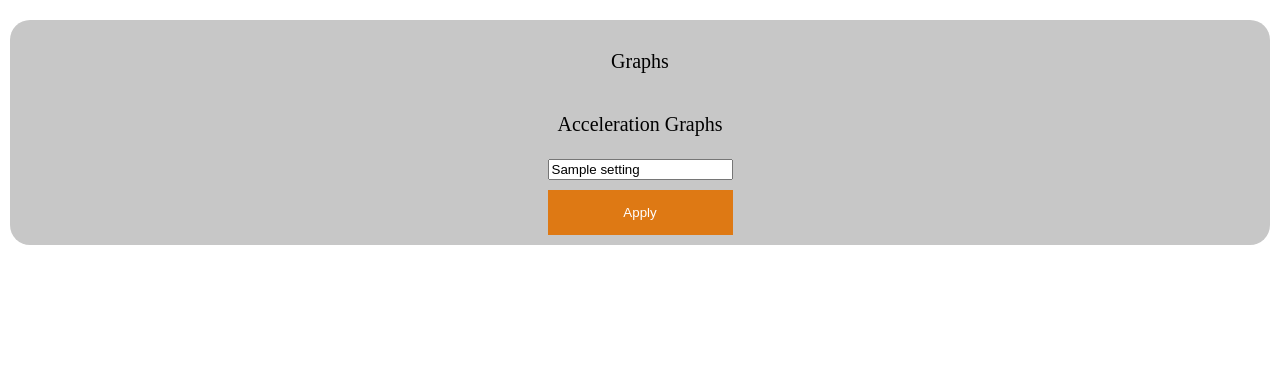
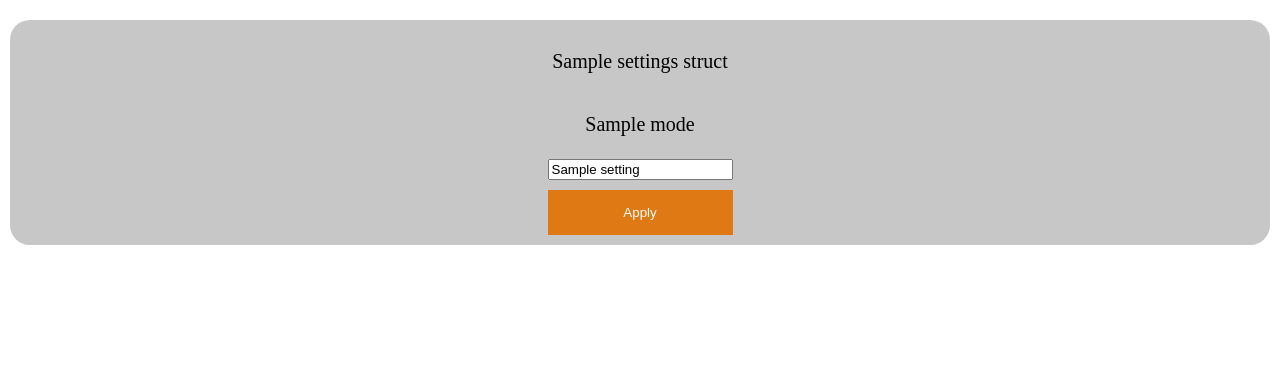
Before and after one commit to zNitche/MotoSentinel, a Flask app: template templates/settings.html in a window 1280 px wide. Shown: the part 43-420 px from the top of the page. Run offline with Flask 2, Linux system fonts and the light colour scheme; the template is opened without the code that fills it: most values are stand-ins (such as "Sample title", 1, 10 or a date in 2020).

Commit message:
generalized generating settings page

```diff
--- a/routes/content.py
+++ b/routes/content.py
@@ -20,7 +20,7 @@ def home():
 def settings():
     settings_data = settings_utils.load_settings()
 
-    return render_template("settings.html", settings_data=settings_data, settings_config=SettingsConfig)
+    return render_template("settings.html", settings_data=settings_data, settings_config=SettingsConfig, settings=SettingsConfig.SETTINGS_PAGE_STRUCT)
 
 
 @content_.route("/graphs")
--- a/templates/settings.html
+++ b/templates/settings.html
@@ -1,20 +1,29 @@
 {% extends "base.html" %}
 {% block content %}
+        {% if settings|length > 0 %}
+            {% for settings_struct in settings %}
                 <div class="settings-container">
                     <p>
-                Graphs
+                        {{ settings_struct["title"] }}
                     </p>
-
-            <form method="GET" action="{{ url_for('settings.set_time_range') }}" enctype="multipart/form-data">
+                    {% for mode in settings_struct["modes"] %}
+                        <form method="GET" action="{{ url_for('settings.set_time_range', mode=mode) }}" enctype="multipart/form-data">
                             <span>
                                 <p>
-                        Acceleration Graphs
+                                    {{ mode }}
                                 </p>
-                    <input type="text" id="{{ settings_config.SETTINGS_ACCELERATION_TIME_RANGE_KEY_NAME }}"
-                           name="{{ settings_config.SETTINGS_ACCELERATION_TIME_RANGE_KEY_NAME }}"
-                           placeholder="time range" value="{{ settings_data[settings_config.SETTINGS_ACCELERATION_TIME_RANGE_KEY_NAME] }}">
+                                <input type="text" id="{{ mode }}"
+                                       name="{{ mode }}"
+                                       placeholder="time range" value="{{ settings_data[mode] }}">
                             </span>
                             <button class="settings-button" type="submit">Apply</button>
                         </form>
+                    {% endfor %}
                 </div>
+            {% endfor %}
+        {% else %}
+            <p>
+                Nothing to show
+            </p>
+        {% endif %}
 {% endblock %}
```
Also changed, not shown: app_config.py (+9 -0 lines), routes/settings.py (+5 -6 lines). Lines whose indentation alone changed are shown as unchanged.
